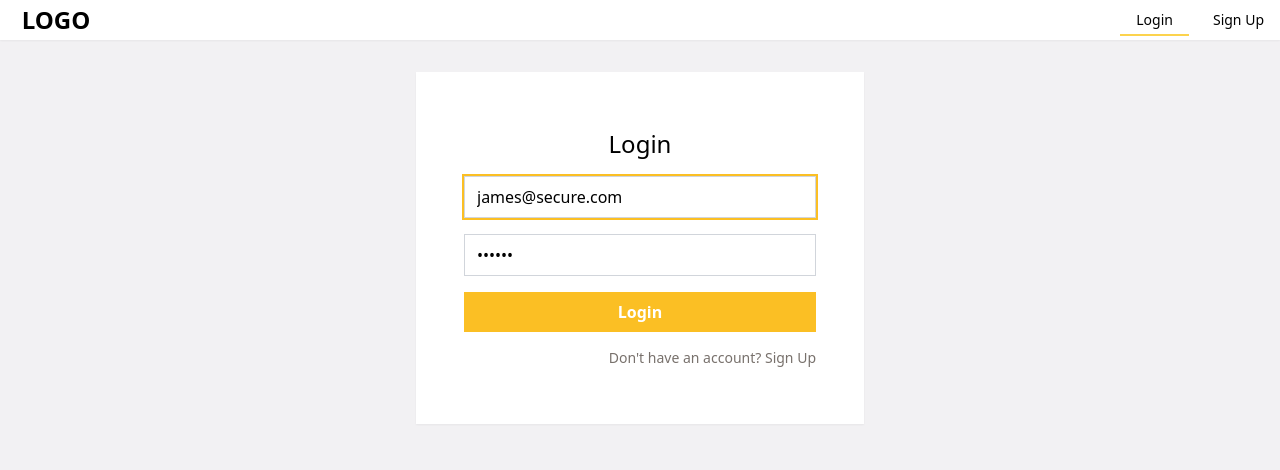
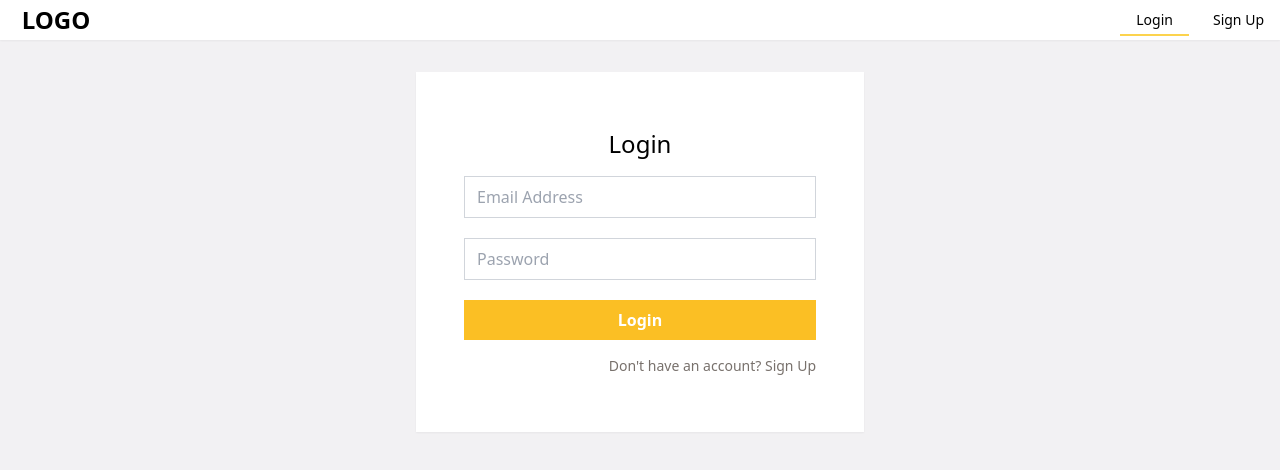
Before and after one commit to dkumza/tts_client, a React (Vite) app: page /login in a window 1280 px wide. Shown: the top 470 px of the page. Built offline with nearby package versions, Linux system fonts and the light colour scheme.

Commit message:
login validation with yup

```diff
--- a/src/components/authContext.jsx
+++ b/src/components/authContext.jsx
@@ -5,32 +5,32 @@ const AuthContext = createContext({
    logout() {},
    isUserLoggedIn: false,
    token: null,
-   userEmail: '',
+   username: '',
 });
 
 AuthContext.displayName = 'AuthCtx';
 
 export const AuthCtxProvider = ({ children }) => {
    const tokenFromStorage = localStorage.getItem('session_token');
-   const emailFromStorage = localStorage.getItem('session_email');
+   const usernameFromStorage = localStorage.getItem('session_username');
    const [sessionToken, setSessionToken] = useState(tokenFromStorage || null);
-   const [userEmail, setUserEmail] = useState(emailFromStorage || '');
+   const [username, setUserName] = useState(usernameFromStorage || '');
 
    const isUserLoggedIn = !!sessionToken;
 
-   function login(token, email) {
+   function login(token, username) {
       setSessionToken(token);
-      setUserEmail(email);
+      setUserName(username);
       localStorage.setItem('session_token', token);
-      localStorage.setItem('session_email', email);
+      localStorage.setItem('session_username', username);
    }
 
    function logout() {
       console.log('logout');
       setSessionToken(null);
-      setUserEmail('');
+      setUserName('');
       localStorage.removeItem('session_token');
-      localStorage.removeItem('session_email');
+      localStorage.removeItem('session_username');
    }
 
    const ctxValues = {
@@ -38,7 +38,7 @@ export const AuthCtxProvider = ({ children }) => {
       isUserLoggedIn,
       login,
       logout,
-      userEmail,
+      username,
    };
 
    return (
--- a/src/components/layout/Header.jsx
+++ b/src/components/layout/Header.jsx
@@ -2,7 +2,7 @@ import { Link, NavLink } from 'react-router-dom';
 import { useAuthContext } from '../authContext';
 
 export const Header = () => {
-   const { isUserLoggedIn, logout, userEmail: email } = useAuthContext();
+   const { isUserLoggedIn, logout, username } = useAuthContext();
 
    return (
       <div className="h-10 flex justify-center align-middle items-center bg-white shadow-sm">
@@ -24,7 +24,7 @@ export const Header = () => {
                      Sell
                   </NavLink>
                   <div className="px-2 h-full   flex items-center justify-center truncate border-t-2 border-b-2 border-white ">
-                     {email}
+                     {username}
                   </div>
                   <Link
                      to={'/'}
--- /dev/null
+++ b/src/components/pages/auth/AuthInputFormik.jsx
@@ -0,0 +1,23 @@
+/* eslint-disable react/prop-types */
+export const AuthInput = ({ formik, type, id, placeholder, style }) => {
+   return (
+      <div className="flex flex-col w-full">
+         <input
+            className={`${style} px-3 self-start py-2  border border-gray-300  focus:outline-none focus:ring-2 focus:ring-amber-400`}
+            id={id}
+            type={type}
+            placeholder={placeholder}
+            onChange={formik.handleChange}
+            onBlur={formik.handleBlur}
+            value={formik.values.id}
+         />
+         {formik.touched[id] && formik.errors[id] ? (
+            <p className="text-rose-400 w-full text-xs h-5">
+               {formik.errors[id]}
+            </p>
+         ) : (
+            <p className="h-5"></p>
+         )}
+      </div>
+   );
+};
--- a/src/components/pages/auth/LogIn.jsx
+++ b/src/components/pages/auth/LogIn.jsx
@@ -1,46 +1,45 @@
-import { useState } from 'react';
 import axios from 'axios';
 import { useAuthContext } from '../../authContext';
 import { useNavigate } from 'react-router-dom';
+import { useFormik } from 'formik';
+import * as Yup from 'yup';
+import { AuthInput } from './AuthInputFormik';
 
 const LOGIN_URL = 'http://localhost:3000/api/auth/login';
 
 export default function LogIn() {
    const { login } = useAuthContext();
 
-   const [authState, setAuthState] = useState({
-      email: 'james@secure.com',
-      password: '123456',
+   const navigate = useNavigate();
+
+   const formik = useFormik({
+      initialValues: {
+         email: '',
+         password: '',
+      },
+      validationSchema: Yup.object({
+         email: Yup.string()
+            .required('*Email is required')
+            .email('*Email must be valid email'),
+         password: Yup.string()
+            .min(6, '*Password must be at least 6 characters long')
+            .required('*Password is required'),
+      }),
+      onSubmit: (loginInfo) => {
+         console.log(loginInfo);
+         axiosLogin(loginInfo);
+      },
    });
 
-   const navigate = useNavigate();
+   const axiosLogin = (loginInfo) => {
+      axios
+         .post(LOGIN_URL, loginInfo)
+         .then((res) => {
+            console.log(res.data);
+            const { token, username } = res.data;
 
-   /**
-    * function to enter input values to state
-    * @param {*} event
-    */
-   function handleInput(event) {
-      const { name, value } = event.target;
-      console.log('name ===', name);
-      setAuthState({ ...authState, [name]: value });
-   }
-
-   /** jsdoc
-    *
-    * @param {SubmitEvent} event
-    */
-   function handleLogin(event) {
-      event.preventDefault();
-      console.log('js in control');
-
-      // validation
-
-      axios
-         .post(LOGIN_URL, authState)
-         .then((res) => {
-            const { token } = res.data;
             if (token) {
-               login(token, authState.email);
+               login(token, username);
                navigate('/');
             }
          })
@@ -49,35 +48,71 @@ export default function LogIn() {
             const errorAxios = error.response.data;
             console.log('errorAxios ===', errorAxios);
          });
-   }
+   };
+
+   // const [authState, setAuthState] = useState({
+   //    email: 'james@secure.com',
+   //    password: '123456',
+   // });
+
+   // /**
+   //  * function to enter input values to state
+   //  * @param {*} event
+   //  */
+   // function handleInput(event) {
+   //    const { name, value } = event.target;
+   //    console.log('name ===', name);
+   //    setAuthState({ ...authState, [name]: value });
+   // }
+
+   // /** jsdoc
+   //  *
+   //  * @param {SubmitEvent} event
+   //  */
+   // function handleLogin(event) {
+   //    event.preventDefault();
+   //    console.log('js in control');
+
+   //    // validation
+
+   //    axios
+   //       .post(LOGIN_URL, authState)
+   //       .then((res) => {
+   //          console.log(res.data);
+   //          const { token, username } = res.data;
+
+   //          if (token) {
+   //             login(token, username);
+   //             navigate('/');
+   //          }
+   //       })
+   //       .catch((error) => {
+   //          console.warn('handleLogin ivyko klaida:', error);
+   //          const errorAxios = error.response.data;
+   //          console.log('errorAxios ===', errorAxios);
+   //       });
+   // }
 
    return (
       <div className="flex md:p-8 items-center align-middle justify-center min-w-full min-h-full ">
          <div className="flex flex-col items-center justify-center align-middle mx-auto w-full max-w-md  px-12 py-14 bg-white shadow-sm min-h-full ">
             <h1 className="mb-4 text-2xl">Login</h1>
-            <form onSubmit={handleLogin} className="w-full ">
-               <input
-                  onChange={handleInput}
-                  value={authState.email}
-                  required
-                  className="w-full px-3 py-2 mb-4 border border-gray-300  focus:outline-none focus:ring-2 focus:ring-amber-400"
-                  id="email"
-                  type="email"
-                  placeholder="Email Address"
-                  name="email"
-                  autoComplete="email"
-                  autoFocus
+            {/* <form onSubmit={handleLogin} className="w-full "> */}
+            <form onSubmit={formik.handleSubmit} className="w-full ">
+               <AuthInput
+                  style={'w-full'}
+                  formik={formik}
+                  type={'email'}
+                  id={'email'}
+                  placeholder={'Email Address'}
                />
-               <input
-                  onChange={handleInput}
-                  value={authState.password}
-                  required
-                  className="w-full px-3 py-2 mb-4 border border-gray-300  focus:outline-none focus:ring-2 focus:ring-amber-400"
-                  name="password"
-                  type="password"
-                  id="password"
-                  placeholder="Password"
-                  autoComplete="current-password"
+
+               <AuthInput
+                  style={'w-full'}
+                  formik={formik}
+                  type={'password'}
+                  id={'password'}
+                  placeholder={'Password'}
                />
                <button
                   type="submit"
--- a/src/components/pages/sell/Sell.jsx
+++ b/src/components/pages/sell/Sell.jsx
@@ -1,10 +1,11 @@
 import { useFormik } from 'formik';
 import { SellInputForkim } from './SellInputForkim';
 import * as Yup from 'yup';
+import { useAuthContext } from '../../authContext';
 
 const newAd = {
    title: 'Edited Post 1',
-   author: 'Author 1',
+   username: 'Username 1',
    date: '2022-07-07',
    content: 'Test content',
    cat_id: 1001,
@@ -34,21 +35,23 @@ const subCategories = [
 ];
 
 export const Sell = () => {
+   const { username } = useAuthContext();
+
    const formik = useFormik({
       initialValues: {
          title: '',
          cat_id: 'default',
          content: '',
          price: '',
-         author: '',
+         username,
          sub_id: '',
       },
       validationSchema: Yup.object({
          title: Yup.string()
             .min(3, '*Title must be at least 3 characters long')
             .required('*Title is required'),
-         author: Yup.string()
-            .min(3, '*Author name must be at least 3 characters long')
+         username: Yup.string()
+            .min(3, '*Username name must be at least 3 characters long')
             .required('*Sellers Name is required'),
       }),
       onSubmit: (newObj) => {
@@ -58,7 +61,7 @@ export const Sell = () => {
    });
    return (
       <div className="px-4  md:px-20 md:p-8 container mx-auto flex flex-col justify-center items-center h-full">
-         <div className="flex w-4/12 min-h-full bg-white px-12 py-14 flex-col shadow-sm">
+         <div className="flex w-full max-w-md min-h-full bg-white px-12 py-14 flex-col shadow-sm">
             <h1 className="mb-4 text-2xl text-center">Sell Item</h1>
             <form
                className="w-full flex flex-col justify-center items-center"
@@ -122,13 +125,13 @@ export const Sell = () => {
                      placeholder={'Price'}
                   />
 
-                  <SellInputForkim
+                  {/* <SellInputForkim
                      style={'w-full'}
                      formik={formik}
                      type={'text'}
-                     id={'author'}
+                     id={'username'}
                      placeholder={'Seller Name'}
-                  />
+                  /> */}
                </div>
 
                <button
```
